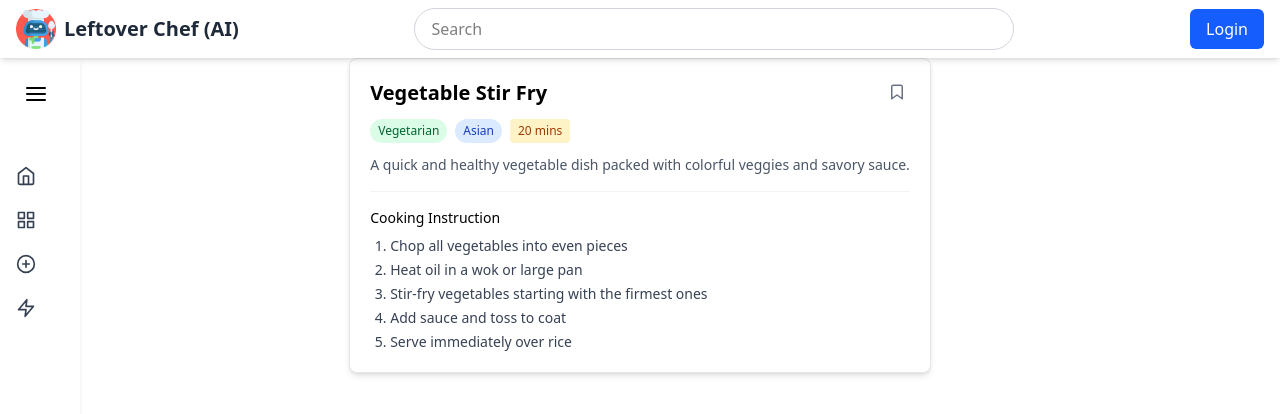
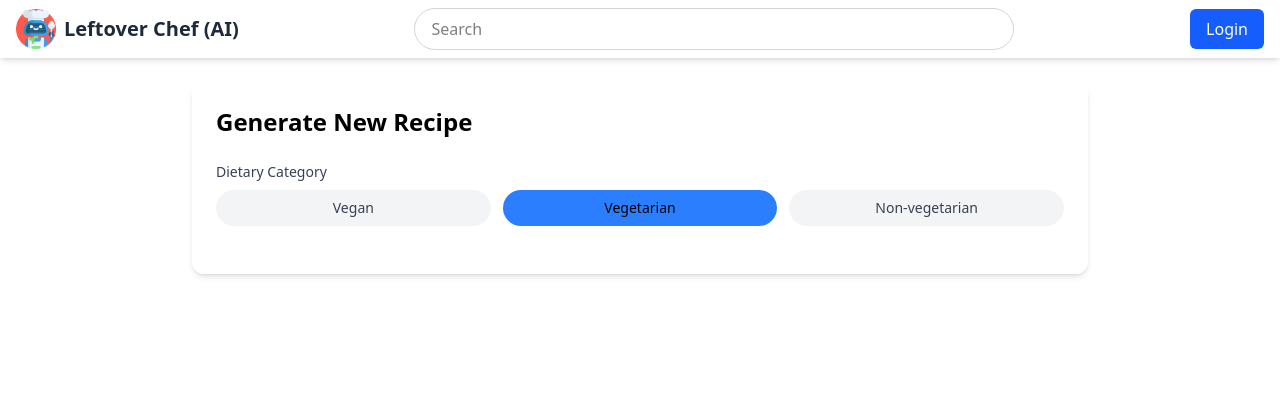
Before and after one commit to DipuSd/Leftover-chef-AI-, a React (Vite) app: page / in a window 1280 px wide. Shown: the top 414 px of the page. Built offline with nearby package versions, Linux system fonts and the light colour scheme.

Commit message:
adding the recipe generation form

```diff
--- a/src/pages/recipe generation/GenerateRecipePage.jsx
+++ b/src/pages/recipe generation/GenerateRecipePage.jsx
@@ -1,6 +1,7 @@
 import Navbar from "../../Navbar";
 import Sidebar from "../../Sidebar";
 import RecipeGenerationCard from "./RecipeGenerationCard";
+import UserInputSection from "./UserInpuSection";
 import React, { useState } from "react";
 
 function GenerateRecipePage() {
@@ -27,19 +28,10 @@ function GenerateRecipePage() {
       <div className="min-h-screen flex flex-col">
         <Navbar />
         <div className="flex flex-1">
-          <Sidebar sidebarOpen={sidebarOpen} setSidebarOpen={setSidebarOpen} />
-          <div className="flex-1 flex justify-center">
-            <main>
-              <RecipeGenerationCard
-                title={demoGeneratedRecipe[0].title}
-                category={demoGeneratedRecipe[0].category}
-                origin={demoGeneratedRecipe[0].origin}
-                description={demoGeneratedRecipe[0].description}
-                cookingTime={demoGeneratedRecipe[0].cookingTime}
-                instructions={demoGeneratedRecipe[0].instructions}
-              />
-            </main>
-          </div>
+          {/* <Sidebar sidebarOpen={sidebarOpen} setSidebarOpen={setSidebarOpen} /> */}
+          <main className="flex-1 p-6 overflow-y-auto">
+            <UserInputSection />
+          </main>
         </div>
       </div>
     </>
--- /dev/null
+++ b/src/pages/recipe generation/UserInpuSection.jsx
@@ -0,0 +1,66 @@
+import React, { useState } from "react";
+import { FiBookmark, FiPlus, FiX, FiClock } from "react-icons/fi";
+import RecipeGenerationCard from "./RecipeGenerationCard";
+
+function UserInputSection() {
+  const [category, setCategory] = useState("vegetarian");
+  const [origin, setOrigin] = useState("");
+  const [ingredient, setIngredient] = useState("");
+  const [ingredients, setIngredients] = useState([]);
+  const [timeRange, setTimeRange] = useState(30);
+  const [generatedRecipes, setGeneratedRecipes] = useState([]);
+
+  const categories = ["vegan", "vegetarian", "non-vegetarian"];
+  const countries = [
+    "Italian",
+    "Indian",
+    "Mexican",
+    "Thai",
+    "Mediterranean",
+    "Bangladeshi",
+  ];
+
+  const addIngredient = () => {
+    if (ingredient.trim() && !ingredients.includes(ingredient)) {
+      setIngredients([...ingredients, ingredient.trim()]);
+      setIngredient("");
+    }
+  };
+
+  const removeIngredient = (itemToRemove) => {
+    setIngredients(ingredients.filter((item) => item !== itemToRemove));
+  };
+
+  return (
+    <div className="max-w-4xl mx-auto">
+      <div className="bg-white rounded-xl shadow-md p-6 mb-8">
+        <h2 className="text-2xl font-bold mb-6">Generate New Recipe</h2>
+        <form onSubmit="#" className="space-y-6">
+          <div>
+            <label className="block text-sm font-medium text-gray-700 mb-2">
+              Dietary Category
+            </label>
+            <div className="grid grid-cols-3 gap-3">
+              {categories.map((cat) => (
+                <button
+                  key={cat}
+                  type="button"
+                  onClick={() => setCategory(cat)}
+                  className={`py-2 px-4 rounded-full text-sm font-medium transition-colors ${
+                    category == cat
+                      ? "bg-blue-500 text white"
+                      : "bg-gray-100 text-gray-700 hover:bg-gray-200"
+                  }`}
+                >
+                  {cat.charAt(0).toUpperCase() + cat.slice(1)}
+                </button>
+              ))}
+            </div>
+          </div>
+          <div></div>
+        </form>
+      </div>
+    </div>
+  );
+}
+export default UserInputSection;
```
